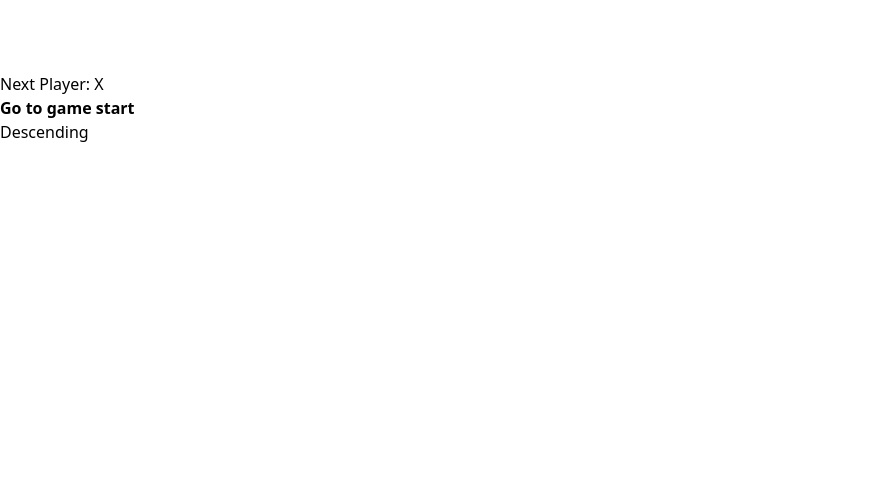
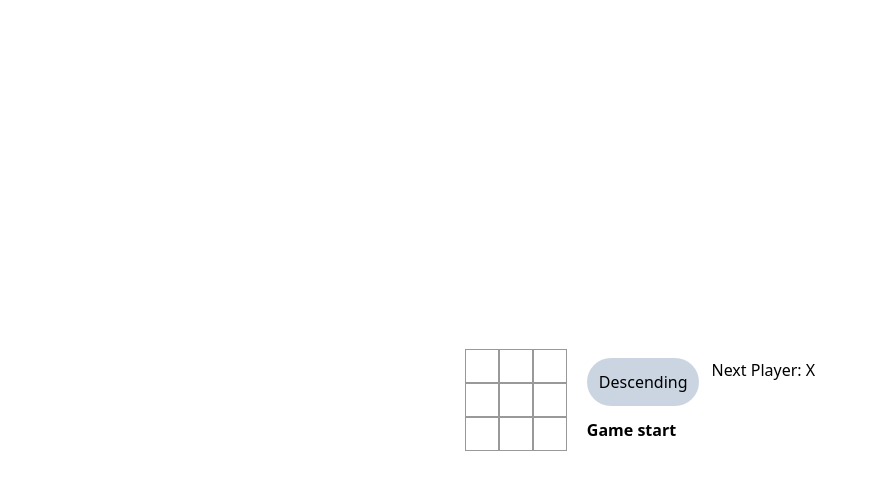
Before and after one commit to Gani-laboratory/tictactoe, a React (Create React App) app: page / in a window 1280 px wide. Shown: the top 490 px of the page, without its empty margins (0-877 px from the left). Built offline with nearby package versions, Linux system fonts and the light colour scheme.

Commit message:
fix: view

```diff
--- a/src/components/Board.jsx
+++ b/src/components/Board.jsx
@@ -1,26 +1,20 @@
-import Square from "./Square"
+import Square from "./Square";
 
 function Board(props) {
-  let rows = Array.from(Array(3))
-    rows = rows.map((_,x) => {
-      const square = Array.from(Array(3))
-      return (
-        <div className='board-row'>
-          {
-            square.map((_,y) => {
-              const index = 3*x+y
-              return <Square value={props.squares[index]} onClick={()=>props.onClick(index)} winner={props.winner && props.winner.includes(index)} />
-            })
-          }
-        </div>
-      )
-    })
+  let rows = Array.from(Array(3));
+  rows = rows.map((_, x) => {
+    const square = Array.from(Array(3));
+    return (
+      <div className="after:clear-both after:table">
+        {square.map((_, y) => {
+          const index = 3 * x + y;
+          return <Square value={props.squares[index]} onClick={() => props.onClick(index)} winner={props.winner && props.winner.includes(index)} />;
+        })}
+      </div>
+    );
+  });
 
-  return (
-    <div>
-      {rows}
-    </div>
-  )
+  return <div>{rows}</div>;
 }
 
-export default Board
+export default Board;
--- a/src/components/Game.jsx
+++ b/src/components/Game.jsx
@@ -17,7 +17,7 @@ function Game() {
   const current = state.history[state.stepNumber];
   const winner = calculateWinner(current.squares);
   const moves = state.history.map((_, move) => {
-    const desc = move ? `Go to move #${move} @ ${_.coordinate}` : "Go to game start";
+    const desc = move ? `#${move} Move @ ${_.coordinate}` : "Game start";
     return (
       <li key={move}>
         <button
@@ -83,14 +83,18 @@ function Game() {
   }
 
   return (
-    <div className="game">
-      <div className="game-board">
+    <div className="flex justify-center items-center gap-5 h-full absolute w-full">
+      <div>
         <Board squares={current.squares} onClick={(i) => handleClick(i)} winner={winner ? winner.lines : false} />
       </div>
-      <div className="game-info">
-        <div>{status}</div>
+      <div className="flex flex-col gap-3">
+        <div className="flex gap-3">
+          <button className="p-3 rounded-full bg-slate-300" onClick={() => sortHistory()}>
+            {state.isDescending ? "Ascending" : "Descending"}
+          </button>
+          <div>{status}</div>
+        </div>
         <ol>{state.isDescending ? moves.reverse() : moves}</ol>
-        <button onClick={() => sortHistory()}>{state.isDescending ? "Ascending" : "Descending"}</button>
       </div>
     </div>
   );
--- a/src/components/Square.jsx
+++ b/src/components/Square.jsx
@@ -1,9 +1,12 @@
 function Square(props) {
   return (
-    <button className={`square${(props.winner ? ' winner' : '')}`} onClick={props.onClick}>
+    <button
+      className={`bg-white border border-solid border-[#999] float-left text-[24px] font-bold leading-[34px] h-[34px] w-[34px] mr-[-1] mt-[-1] p-0 text-center focus:outline-none${props.winner ? " bg-green-300" : ""}`}
+      onClick={props.onClick}
+    >
       {props.value}
     </button>
-  )
+  );
 }
 
-export default Square
+export default Square;
```
